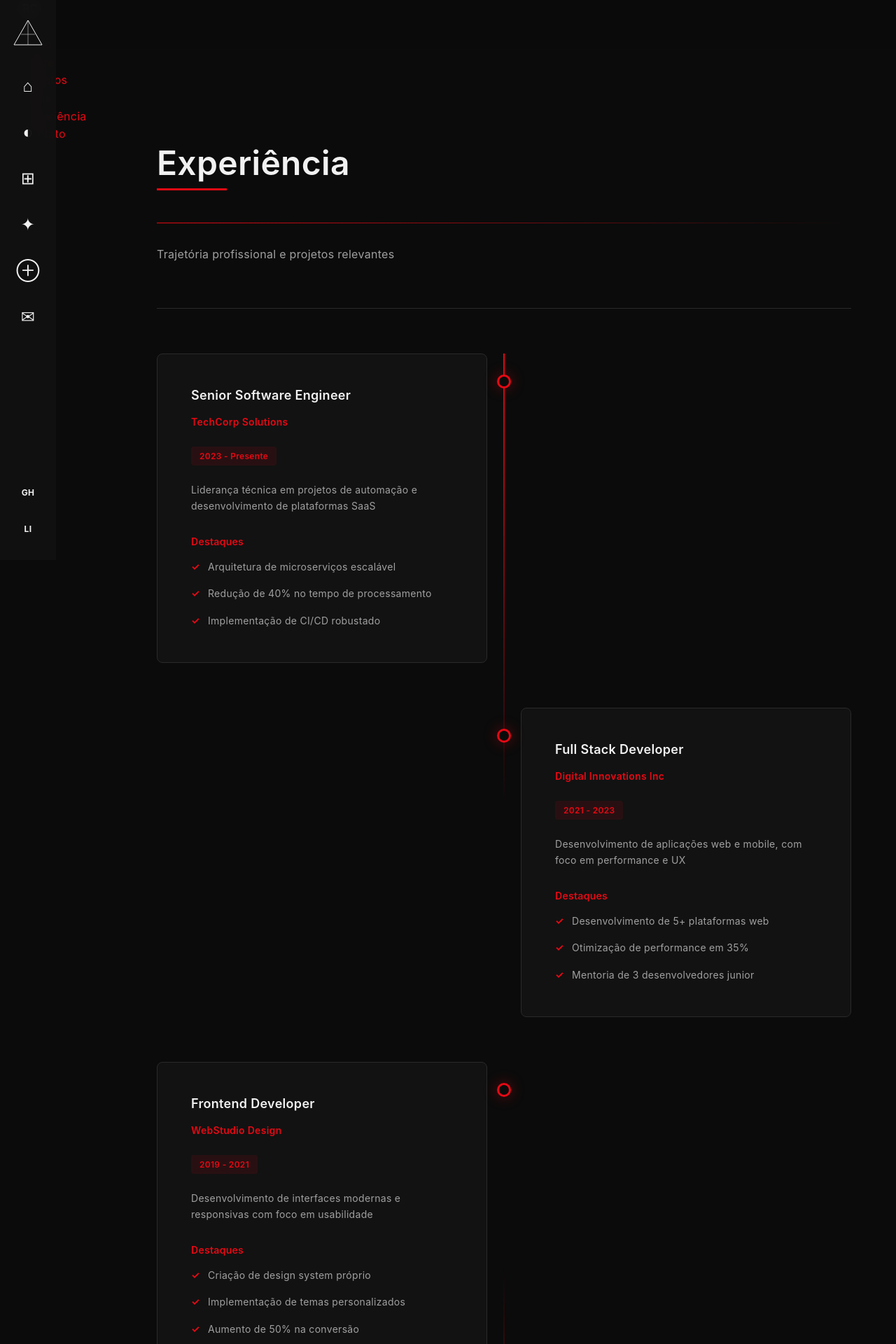
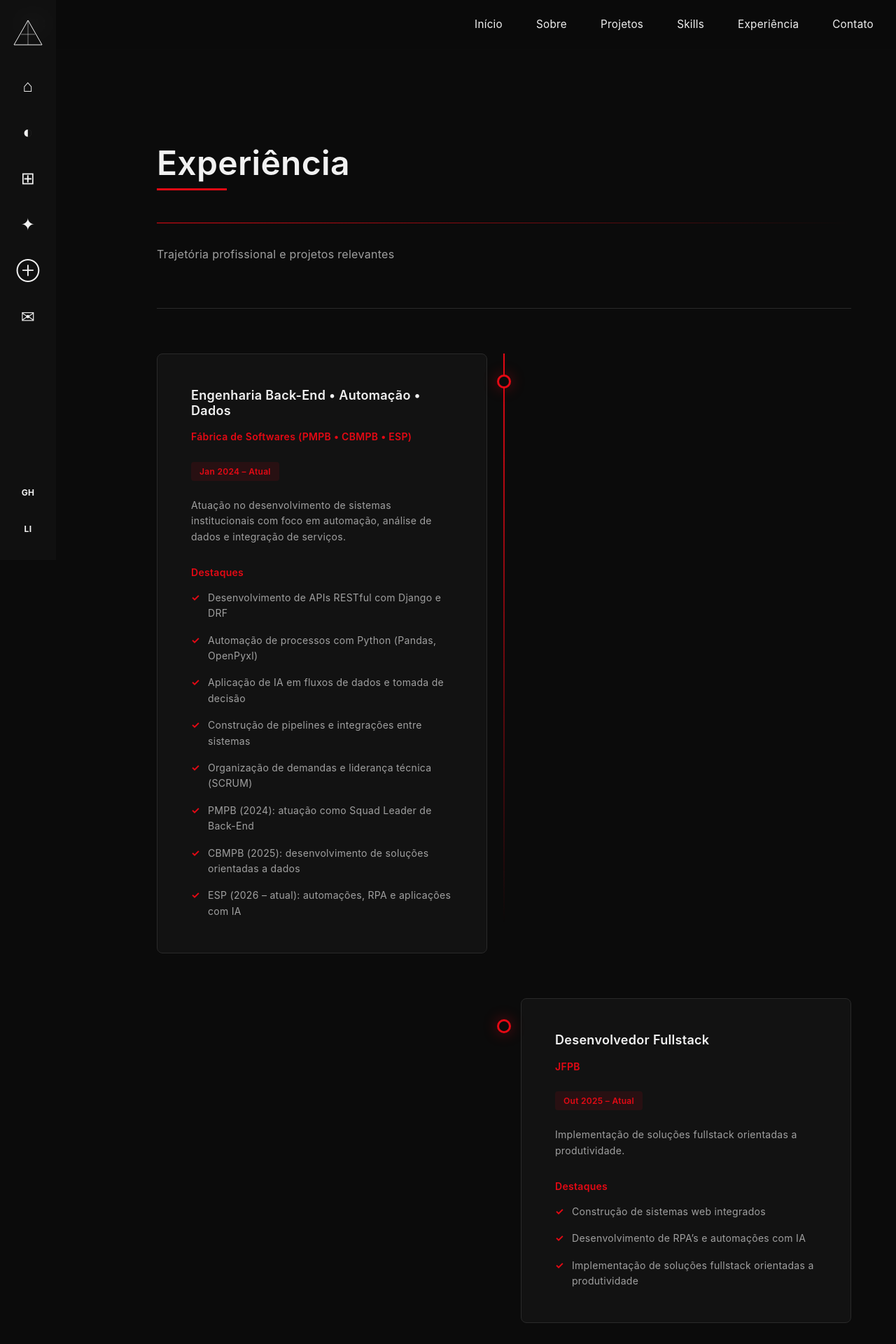
Before and after one commit to RafaelCirn3/Portifolio, an Angular app in the folder front/: page /experiencia in a window 1280 px wide. Shown: the top 1920 px of the page at 70% size. Built offline with nearby package versions, Linux system fonts and the light colour scheme.

Commit message:
feat: implement core portfolio pages, components, and layout styling

```diff
--- a/front/src/app/components/footer.component.html
+++ b/front/src/app/components/footer.component.html
@@ -13,7 +13,7 @@
     <div class="footer-section">
       <h3>Redes Sociais</h3>
       <ul>
-        <li><a href="https://github.com" target="_blank" rel="noopener">GitHub</a></li>
+        <li><a href="https://github.com/RafaelCirn3" target="_blank" rel="noopener">GitHub</a></li>
         <li><a href="https://linkedin.com" target="_blank" rel="noopener">LinkedIn</a></li>
         <li><a href="https://twitter.com" target="_blank" rel="noopener">Twitter</a></li>
       </ul>
@@ -22,7 +22,7 @@
     <div class="footer-section">
       <h3>Contato</h3>
       <ul>
-        <li><a href="mailto:contact@example.com">Email</a></li>
+        <li><a href="mailto:cirnerafael06@gmail.com">Email</a></li>
         <li><a href="tel:+5511999999999">Telefone</a></li>
       </ul>
     </div>
@@ -33,7 +33,7 @@
   <div class="footer-bottom">
     <p>&copy; {{ currentYear }} Rafael Cirne. Todos os direitos reservados.</p>
     <div class="footer-credits">
-      <p>Desenvolvido com <span class="accent">Angular</span></p>
+      <p>Rafael Cirne — <span class="accent">Engenharia de Software, Automação e Sistemas orientados a dados</span></p>
     </div>
   </div>
 </footer>
--- a/front/src/app/components/hero.component.html
+++ b/front/src/app/components/hero.component.html
@@ -8,10 +8,12 @@
   <div class="hero-content">
     <div class="hero-text animate-fade-in-up">
       <h1 class="hero-title">Rafael Cirne</h1>
-      <h2 class="hero-subtitle">Engenharia de Software • Automação • SaaS</h2>
+      <h2 class="hero-subtitle">Engenharia Back-End • Automação • Dados • IA</h2>
       <p class="hero-description">
-        Desenvolvedor especializado em soluções escaláveis, automação de processos
-        e produtos SaaS. Criando sistemas que transformam ideias em produtos reais.
+        Transformo processos complexos em sistemas eficientes, automatizados e escaláveis.<br><br>
+        Bacharelando em Ciência da Computação, atuo no desenvolvimento de aplicações orientadas a dados,
+        automação de processos e construção de soluções SaaS, com foco em reduzir esforço operacional e
+        aumentar previsibilidade em sistemas reais.
       </p>
     </div>
 
--- a/front/src/app/components/navbar.component.css
+++ b/front/src/app/components/navbar.component.css
@@ -15,7 +15,7 @@ nav {
   padding: 0 2rem;
 }
 
-.navbar-container {
+.navbar-content {
   display: flex;
   align-items: center;
   justify-content: space-between;
@@ -24,7 +24,13 @@ nav {
   margin: 0 auto;
 }
 
-.nav-links {
+.navbar-logo {
+  font-size: 1.5rem;
+  font-weight: bold;
+  color: var(--accent);
+}
+
+.navbar-menu {
   display: flex;
   gap: 3rem;
   list-style: none;
@@ -32,7 +38,7 @@ nav {
   padding: 0;
 }
 
-.nav-link {
+.navbar-menu a {
   color: var(--text-primary);
   text-decoration: none;
   font-size: 0.95rem;
@@ -40,7 +46,7 @@ nav {
   transition: color var(--transition-fast);
 }
 
-.nav-link::after {
+.navbar-menu a::after {
   content: '';
   position: absolute;
   bottom: -4px;
@@ -51,22 +57,25 @@ nav {
   transition: width var(--transition-medium);
 }
 
-.nav-link:hover {
+.navbar-menu a:hover {
   color: var(--accent);
 }
 
-.nav-link:hover::after {
+.navbar-menu a:hover::after {
   width: 100%;
 }
 
-.hamburger {
+.menu-toggle {
   display: none;
   flex-direction: column;
   cursor: pointer;
   gap: 6px;
+  background: transparent;
+  border: none;
+  padding: 0;
 }
 
-.hamburger span {
+.menu-toggle span {
   width: 25px;
   height: 2px;
   background: var(--text-primary);
@@ -74,15 +83,15 @@ nav {
   transition: all var(--transition-fast);
 }
 
-.hamburger.active span:nth-child(1) {
+.menu-toggle.active span:nth-child(1) {
   transform: rotate(45deg) translateY(10px);
 }
 
-.hamburger.active span:nth-child(2) {
+.menu-toggle.active span:nth-child(2) {
   opacity: 0;
 }
 
-.hamburger.active span:nth-child(3) {
+.menu-toggle.active span:nth-child(3) {
   transform: rotate(-45deg) translateY(-10px);
 }
 
@@ -91,7 +100,7 @@ nav {
     padding: 0 1rem;
   }
 
-  .nav-links {
+  .navbar-menu {
     position: fixed;
     top: 70px;
     left: 0;
@@ -107,21 +116,26 @@ nav {
     z-index: 999;
   }
 
-  .nav-links.active {
+  .navbar-menu.active {
     max-height: 400px;
   }
 
-  .nav-link {
+  .navbar-menu li {
+    width: 100%;
+  }
+
+  .navbar-menu a {
     display: block;
     padding: 1rem;
     border-bottom: 1px solid var(--border-secondary);
+    text-align: center;
   }
 
-  .nav-link::after {
+  .navbar-menu a::after {
     display: none;
   }
 
-  .hamburger {
+  .menu-toggle {
     display: flex;
   }
 }
@@ -132,11 +146,11 @@ nav {
     padding: 0 1rem;
   }
 
-  .nav-links {
+  .navbar-menu {
     top: 60px;
   }
 
-  .nav-link {
+  .navbar-menu a {
     font-size: 0.9rem;
     padding: 0.75rem 1rem;
   }
--- a/front/src/app/pages/contato.component.html
+++ b/front/src/app/pages/contato.component.html
@@ -3,7 +3,7 @@
     <div class="page-header animate-fade-in-up">
       <h1>Contato</h1>
       <div class="header-line"></div>
-      <p class="header-subtitle">Vamos conversar sobre seu projeto ou ideia</p>
+      <p class="header-subtitle">Se você precisa automatizar processos, estruturar dados ou desenvolver um sistema escalável, podemos conversar.</p>
     </div>
 
     <div class="contato-content">
@@ -11,7 +11,7 @@
         <div class="info-card">
           <div class="info-icon">✉</div>
           <h3>Email</h3>
-          <a href="mailto:rafael@example.com">rafael@example.com</a>
+          <a href="mailto:cirnerafael06@gmail.com">cirnerafael06@gmail.com</a>
         </div>
 
         <div class="info-card">
@@ -29,7 +29,7 @@
         <div class="social-links">
           <h3>Redes Sociais</h3>
           <div class="socials">
-            <a href="https://github.com" target="_blank" rel="noopener" class="social-btn">GitHub</a>
+            <a href="https://github.com/RafaelCirn3" target="_blank" rel="noopener" class="social-btn">GitHub</a>
             <a href="https://linkedin.com" target="_blank" rel="noopener" class="social-btn">LinkedIn</a>
             <a href="https://twitter.com" target="_blank" rel="noopener" class="social-btn">Twitter</a>
           </div>
--- a/front/src/app/pages/experiencia.component.ts
+++ b/front/src/app/pages/experiencia.component.ts
@@ -22,50 +22,55 @@ export class ExperienciaComponent {
   experiences: Experience[] = [
     {
       id: 1,
-      title: 'Senior Software Engineer',
-      company: 'TechCorp Solutions',
-      period: '2023 - Presente',
-      description: 'Liderança técnica em projetos de automação e desenvolvimento de plataformas SaaS',
+      title: 'Engenharia Back-End • Automação • Dados',
+      company: 'Fábrica de Softwares (PMPB • CBMPB • ESP)',
+      period: 'Jan 2024 – Atual',
+      description: 'Atuação no desenvolvimento de sistemas institucionais com foco em automação, análise de dados e integração de serviços.',
       achievements: [
-        'Arquitetura de microserviços escalável',
-        'Redução de 40% no tempo de processamento',
-        'Implementação de CI/CD robustado'
+        'Desenvolvimento de APIs RESTful com Django e DRF',
+        'Automação de processos com Python (Pandas, OpenPyxl)',
+        'Aplicação de IA em fluxos de dados e tomada de decisão',
+        'Construção de pipelines e integrações entre sistemas',
+        'Organização de demandas e liderança técnica (SCRUM)',
+        'PMPB (2024): atuação como Squad Leader de Back-End',
+        'CBMPB (2025): desenvolvimento de soluções orientadas a dados',
+        'ESP (2026 – atual): automações, RPA e aplicações com IA'
       ]
     },
     {
       id: 2,
-      title: 'Full Stack Developer',
-      company: 'Digital Innovations Inc',
-      period: '2021 - 2023',
-      description: 'Desenvolvimento de aplicações web e mobile, com foco em performance e UX',
+      title: 'Desenvolvedor Fullstack',
+      company: 'JFPB',
+      period: 'Out 2025 – Atual',
+      description: 'Implementação de soluções fullstack orientadas a produtividade.',
       achievements: [
-        'Desenvolvimento de 5+ plataformas web',
-        'Otimização de performance em 35%',
-        'Mentoria de 3 desenvolvedores junior'
+        'Construção de sistemas web integrados',
+        'Desenvolvimento de RPA’s e automações com IA',
+        'Implementação de soluções fullstack orientadas a produtividade'
       ]
     },
     {
       id: 3,
-      title: 'Frontend Developer',
-      company: 'WebStudio Design',
-      period: '2019 - 2021',
-      description: 'Desenvolvimento de interfaces modernas e responsivas com foco em usabilidade',
+      title: 'Desenvolvedor Back-End',
+      company: 'Cangaço Tech Solutions',
+      period: 'Mai 2023 – Mai 2024',
+      description: 'Atuação no backend estruturando APIs e lógica de negócios.',
       achievements: [
-        'Criação de design system próprio',
-        'Implementação de temas personalizados',
-        'Aumento de 50% na conversão'
+        'Desenvolvimento de sistemas SaaS e CRM',
+        'Criação de APIs RESTful',
+        'Estruturação de lógica de negócio e persistência de dados'
       ]
     },
     {
       id: 4,
-      title: 'Junior Developer',
-      company: 'StartupX',
-      period: '2018 - 2019',
-      description: 'Primeiras experiências em desenvolvimento full stack e metodologias ágeis',
+      title: 'Automação de Processos (Financeiro)',
+      company: 'Jardim Imperial LTDA',
+      period: 'Mar 2022 – Mar 2023',
+      description: 'Foco na otimização de rotinas financeiras e operacionais.',
       achievements: [
-        'Participação em 8+ projetos',
-        'Aprendizado intensivo em tecnologias modernas',
-        'Promoção a desenvolvedor pleno'
+        'Automação de rotinas com Python (Pandas e OpenPyxl)',
+        'Processamento e organização de dados',
+        'Redução de tarefas manuais operacionais'
       ]
     }
   ];
--- a/front/src/app/pages/projetos.component.html
+++ b/front/src/app/pages/projetos.component.html
@@ -3,7 +3,7 @@
     <div class="page-header animate-fade-in-up">
       <h1>Projetos</h1>
       <div class="header-line"></div>
-      <p class="header-subtitle">Portfólio de projetos de engenharia, automação e SaaS</p>
+      <p class="header-subtitle">Soluções desenvolvidas com foco em automação, dados e sistemas escaláveis.</p>
     </div>
 
     <div class="projects-grid">
--- a/front/src/app/pages/projetos.component.ts
+++ b/front/src/app/pages/projetos.component.ts
@@ -21,44 +21,23 @@ export class ProjetosComponent {
   projects: Project[] = [
     {
       id: 1,
-      title: 'Platform Automação',
-      description: 'Plataforma SaaS para automação de workflows com integração em tempo real',
-      technologies: ['Angular', 'Node.js', 'PostgreSQL', 'RabbitMQ'],
+      title: 'Sistema de Monitoramento de Dados Públicos',
+      description: 'Coleta, processamento e organização de dados para geração de insights automatizados.',
+      technologies: ['Python', 'Pandas', 'IA', 'Automação'],
       link: '#'
     },
     {
       id: 2,
-      title: 'Analytics Dashboard',
-      description: 'Dashboard em tempo real para análise de métricas e performance',
-      technologies: ['Angular', 'WebSocket', 'D3.js', 'Express'],
+      title: 'Plataforma SaaS de Gestão',
+      description: 'Sistema web com autenticação, APIs REST e controle de dados estruturados.',
+      technologies: ['Django', 'DRF', 'PostgreSQL', 'APIs'],
       link: '#'
     },
     {
       id: 3,
-      title: 'Microservices API',
-      description: 'Arquitetura de microserviços escalável para processamento de dados',
-      technologies: ['Node.js', 'Docker', 'Kubernetes', 'MongoDB'],
-      link: '#'
-    },
-    {
-      id: 4,
-      title: 'Mobile App',
-      description: 'Aplicativo mobile para gerenciamento de tarefas e projetos',
-      technologies: ['React Native', 'Firebase', 'Redux'],
-      link: '#'
-    },
-    {
-      id: 5,
-      title: 'Admin Portal',
-      description: 'Portal administrativo com controle de acesso e permissões',
-      technologies: ['Angular', 'Express', 'JWT', 'PostgreSQL'],
-      link: '#'
-    },
-    {
-      id: 6,
-      title: 'Integration Engine',
-      description: 'Engine de integração com múltiplas APIs e formatos de dados',
-      technologies: ['Node.js', 'Apache Kafka', 'GraphQL'],
+      title: 'Automação de Processos com RPA',
+      description: 'Scripts e aplicações voltadas à eliminação de tarefas repetitivas e aumento de eficiência.',
+      technologies: ['Python', 'RPA', 'OpenPyxl', 'Automação'],
       link: '#'
     }
   ];
--- a/front/src/app/pages/skills.component.html
+++ b/front/src/app/pages/skills.component.html
@@ -3,7 +3,7 @@
     <div class="page-header animate-fade-in-up">
       <h1>Skills</h1>
       <div class="header-line"></div>
-      <p class="header-subtitle">Competências técnicas e profissionais</p>
+      <p class="header-subtitle">Tecnologias e ferramentas utilizadas no desenvolvimento de sistemas e automações.</p>
     </div>
 
     <div class="skills-grid">
--- a/front/src/app/pages/skills.component.ts
+++ b/front/src/app/pages/skills.component.ts
@@ -17,57 +17,52 @@ interface Skill {
 export class SkillsComponent {
   skillsData: Skill[] = [
     {
-      category: 'Frontend',
+      category: 'Backend & APIs',
       skills: [
-        { name: 'Angular', level: 95 },
-        { name: 'TypeScript', level: 90 },
-        { name: 'CSS/HTML', level: 90 },
-        { name: 'React', level: 85 }
+        { name: 'Python', level: 90 },
+        { name: 'Django / DRF', level: 90 },
+        { name: 'PHP', level: 80 },
+        { name: 'Laravel', level: 80 }
       ]
     },
     {
-      category: 'Backend',
+      category: 'Dados & Automação',
       skills: [
-        { name: 'Node.js', level: 95 },
-        { name: 'Express', level: 90 },
-        { name: 'Python', level: 85 },
-        { name: 'C#/.NET', level: 80 }
+        { name: 'Pandas', level: 90 },
+        { name: 'OpenPyxl', level: 85 },
+        { name: 'RPA', level: 85 },
+        { name: 'Processamento de dados', level: 90 }
       ]
     },
     {
       category: 'Banco de Dados',
       skills: [
         { name: 'PostgreSQL', level: 90 },
-        { name: 'MongoDB', level: 88 },
-        { name: 'Redis', level: 85 },
-        { name: 'Firebase', level: 80 }
+        { name: 'MySQL', level: 85 },
+        { name: 'MongoDB', level: 80 }
       ]
     },
     {
-      category: 'DevOps & Cloud',
+      category: 'Infraestrutura',
       skills: [
-        { name: 'Docker', level: 90 },
-        { name: 'Kubernetes', level: 85 },
-        { name: 'AWS', level: 85 },
-        { name: 'CI/CD', level: 90 }
+        { name: 'Docker', level: 80 },
+        { name: 'APIs REST', level: 90 },
+        { name: 'Integrações', level: 85 }
       ]
     },
     {
-      category: 'Ferramentas & Padrões',
+      category: 'Frontend (apoio)',
       skills: [
-        { name: 'Git/GitHub', level: 95 },
-        { name: 'Microserviços', level: 90 },
-        { name: 'REST/GraphQL', level: 90 },
-        { name: 'Agile', level: 85 }
+        { name: 'Angular', level: 75 },
+        { name: 'Vue.js', level: 75 }
       ]
     },
     {
-      category: 'Automação & IA',
+      category: 'Metodologias',
       skills: [
-        { name: 'RPA', level: 85 },
-        { name: 'Python Scripting', level: 88 },
-        { name: 'ChatGPT/LLMs', level: 80 },
-        { name: 'Web Scraping', level: 85 }
+        { name: 'SCRUM', level: 85 },
+        { name: 'Liderança técnica', level: 80 },
+        { name: 'Organização de demandas', level: 85 }
       ]
     }
   ];
```
Also changed, not shown: front/src/app/pages/sobre.component.html (+23 -37 lines), 1 other file (tests, documents, lock files or other folders).
